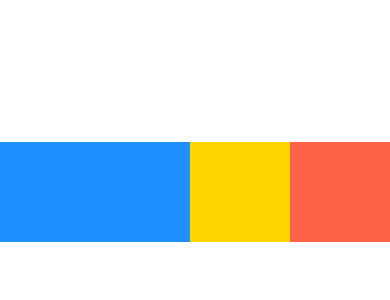
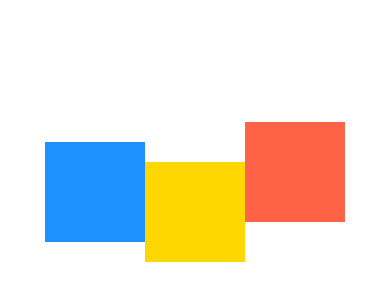
Before and after one commit to prahladinala/expo-react-native, a React Native app: screen / in a window 390 px wide. Shown: the part 230-530 px from the top of the page. Built offline with nearby package versions, Linux system fonts and the light colour scheme.

Commit message:
Flexbox - top

```diff
--- a/App.js
+++ b/App.js
@@ -14,19 +14,20 @@ export default function App() {
       {/* CHILDREN */}
       <View style={{
         backgroundColor: "dodgerblue",
-        width: 400,
-        flexShrink: 1,
+        width: 100,
         height: 100
       }} />
       <View style={{
         backgroundColor: "gold",
         width: 100,
         height: 100,
+        top: 20
       }} />
       <View style={{
         backgroundColor: "tomato",
         width: 100,
-        height: 100
+        height: 100,
+        top: -20
       }} />
 
     </View>
```
